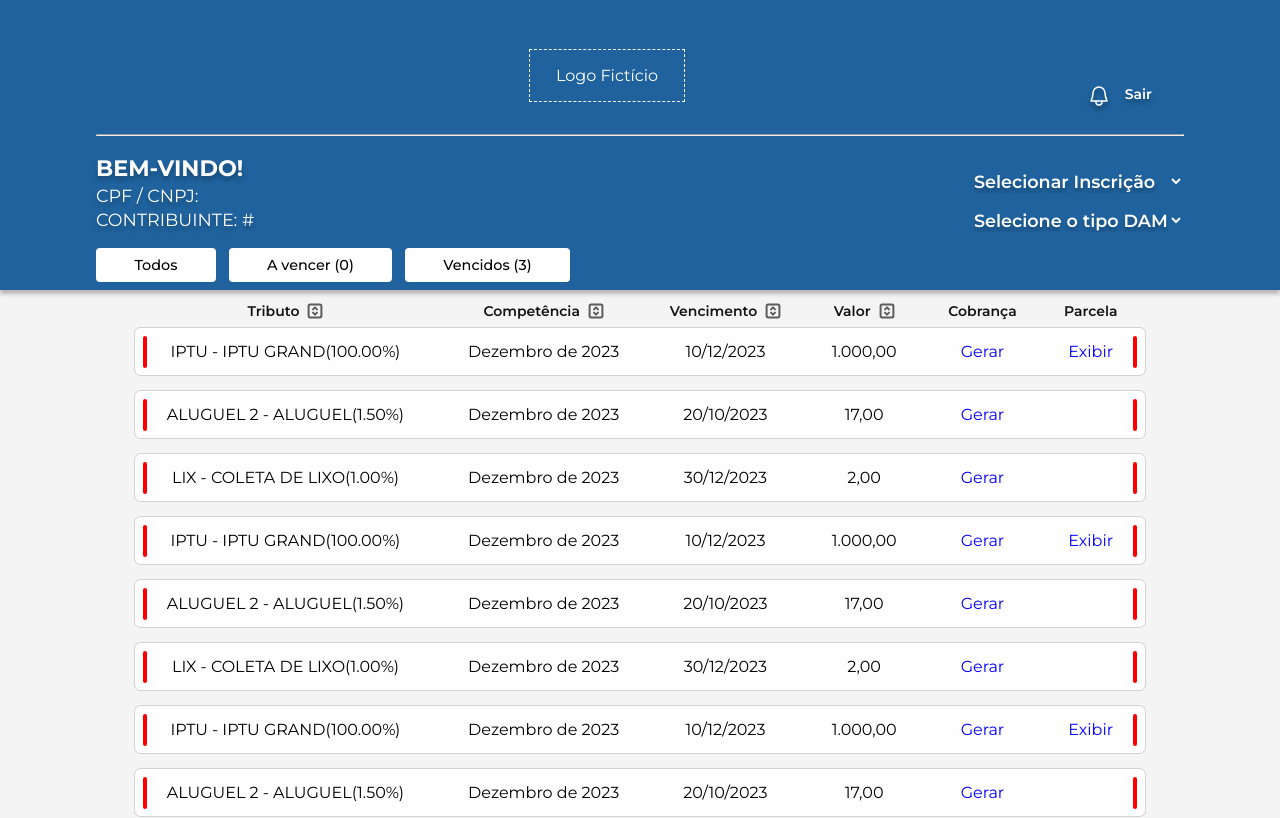
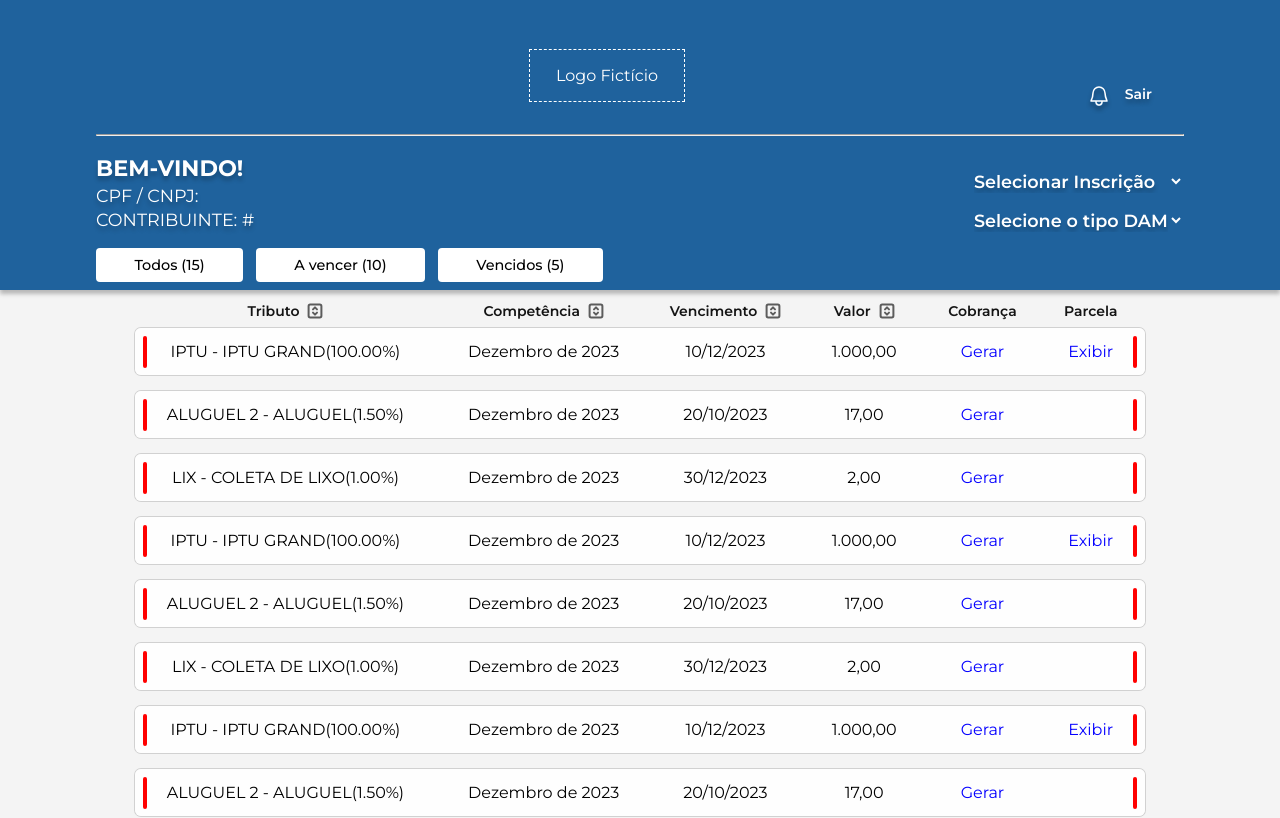
Before and after one commit to RichardSouzza/Squad-06, a React (Vite) app in the folder src/client/: page /client in a window 1280 px wide. Shown: the top 818 px of the page. Built offline with nearby package versions, Linux system fonts and the light colour scheme.

Commit message:
Implement quantification of DAMs

```diff
--- a/src/client/src/components/ClientHeader/ClientHeader.jsx
+++ b/src/client/src/components/ClientHeader/ClientHeader.jsx
@@ -8,17 +8,19 @@ import WhatsApp from '../../assets/images/whatsapp.svg';
 import { assignDAMHeaderFunctions } from '../../assets/scripts/damScripts';
 import './ClientHeader.css';
 
-function HeaderBottomDefault({disableFilter, filterByNearDueDate, filterByExpired}) {
+function HeaderBottomDefault({itemsNumber, disableFilter, filterByNearDueDate, filterByExpired}) {
+  const [totalItemsNumber, dueDateItemsNumber, expiredItemsNumber] = itemsNumber;
   return (
     <div id="header-bottom">
-      <button className="raised-button" onClick={disableFilter}>Todos</button>
-      <button className="raised-button" onClick={filterByNearDueDate}>A vencer (0)</button>
-      <button className="raised-button" onClick={filterByExpired}>Vencidos (3)</button>
+      <button className="raised-button" onClick={disableFilter}>Todos ({totalItemsNumber})</button>
+      <button className="raised-button" onClick={filterByNearDueDate}>A vencer ({dueDateItemsNumber})</button>
+      <button className="raised-button" onClick={filterByExpired}>Vencidos ({expiredItemsNumber})</button>
     </div>
   )
 }
 
 HeaderBottomDefault.propTypes = {
+  itemsNumber: PropTypes.array,
   disableFilter: PropTypes.func,
   filterByNearDueDate: PropTypes.func,
   filterByExpired: PropTypes.func
@@ -73,6 +75,7 @@ export default function ClientHeader({ type, headerBehaviors }) {
         type === "dam"
           ? <HeaderBottomDAM />
           : <HeaderBottomDefault
+              itemsNumber={headerBehaviors.itemsNumber}
               disableFilter={headerBehaviors.disableFilter}
               filterByNearDueDate={headerBehaviors.filterByNearDueDate}
               filterByExpired={headerBehaviors.filterByExpired}
--- a/src/client/src/pages/Contribuinte.jsx
+++ b/src/client/src/pages/Contribuinte.jsx
@@ -11,6 +11,10 @@ import '../assets/styles/client.css';
 
 export default function Contribuinte() {
   document.title = 'Portal do Contribuinte';
+  const [totalItemsNumber, setTotalItemsNumber] = useState(0);
+  const [dueDateItemsNumber, setDueDateItemsNumber] = useState(0);
+  const [expiredItemsNumber, setExpiredItemsNumber] = useState(0);
+  const itemsNumber = [totalItemsNumber, dueDateItemsNumber, expiredItemsNumber];
   const orderOptions = ['asc', 'desc'];
   const [tributeOrder, setTributeOrder] = useState(0);
   const [competenceOrder, setCompetenceOrder] = useState(0);
@@ -66,11 +70,21 @@ export default function Contribuinte() {
     (currentPage + 1) * itemsPerPage
   );
 
-  useEffect(() => {addRedirects()});
+  useEffect(() => {
+    addRedirects();
+    setTotalItemsNumber(data.length);
+    setDueDateItemsNumber(filterByNearDueDate(data).length);
+    setExpiredItemsNumber(filterByExpired(data).length);
+  }, []);
 
   return (
     <div className="body">
-      <ClientHeader headerBehaviors={{'disableFilter': disableFilter, 'filterByNearDueDate': filterByNear, 'filterByExpired': filterByExpr}} />
+      <ClientHeader headerBehaviors={{
+        'itemsNumber': itemsNumber,
+        'disableFilter': disableFilter,
+        'filterByNearDueDate': filterByNear,
+        'filterByExpired': filterByExpr}}
+      />
       <main>
         <div className="responsive-table">
           <table>
```
